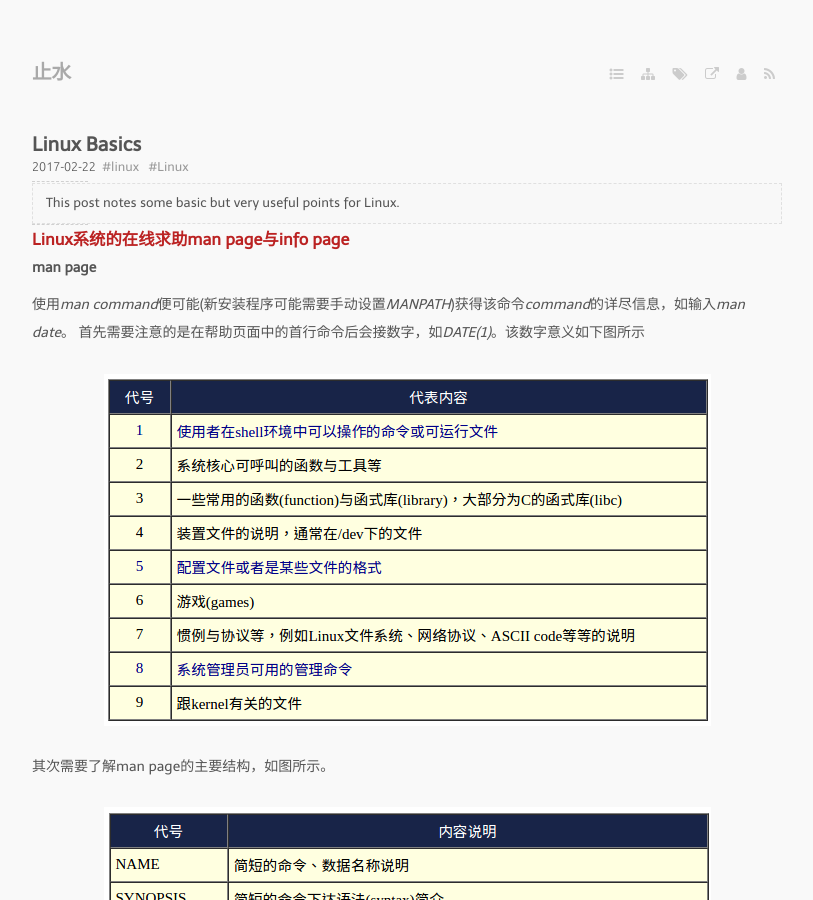
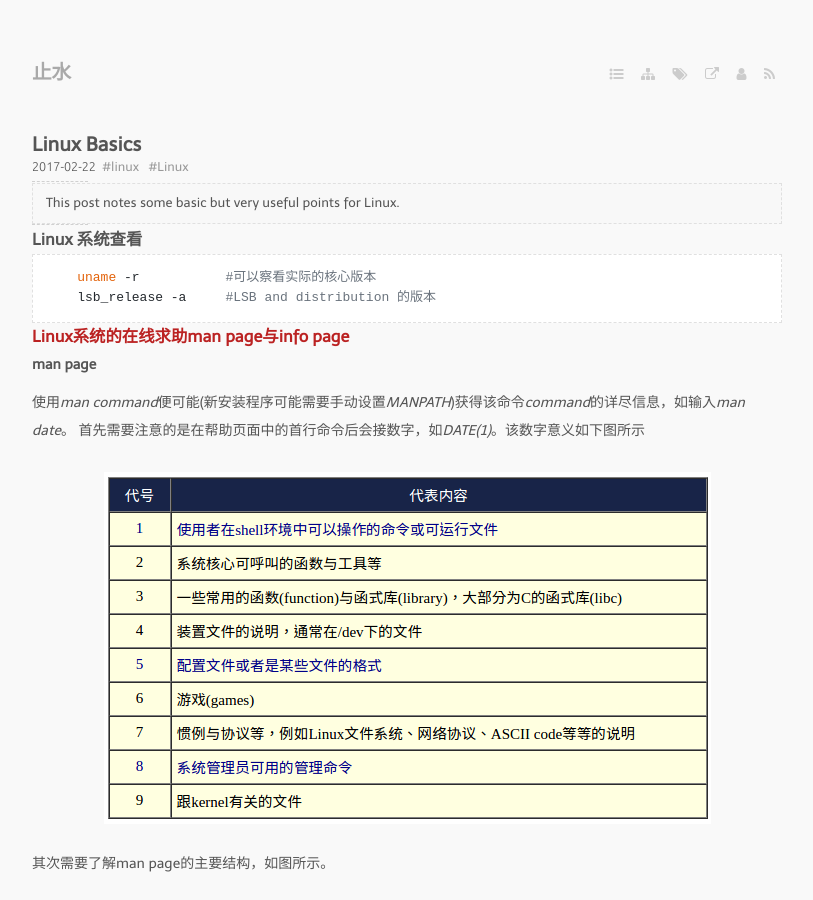
Before and after one commit to bizhishui/bizhishui.github.io, a Jekyll site: the page built from _posts/2017-02-22-Linux-Basics.md, in a window 1280 px wide and 900 px high. Shown: the whole window, without its empty margins (233-1046 px from the left). Built offline with Jekyll 4.4.1, drawn with Linux system fonts in a browser that asks for light colours; nearby versions of some CDN libraries; some web fonts are replaced; a script that is not in the unit is left out.

Commit message:
keeps on

````diff
--- a/_posts/2017-02-22-Linux-Basics.md
+++ b/_posts/2017-02-22-Linux-Basics.md
@@ -15,6 +15,12 @@ tags:
 
 ---
 
+
+### Linux 系统查看
+```
+    uname -r           #可以察看实际的核心版本
+    lsb_release -a     #LSB and distribution 的版本
+```
 
 ### [Linux系统的在线求助man page与info page](http://cn.linux.vbird.org/linux_basic/0160startlinux.php#manual)
 #### man page
````
